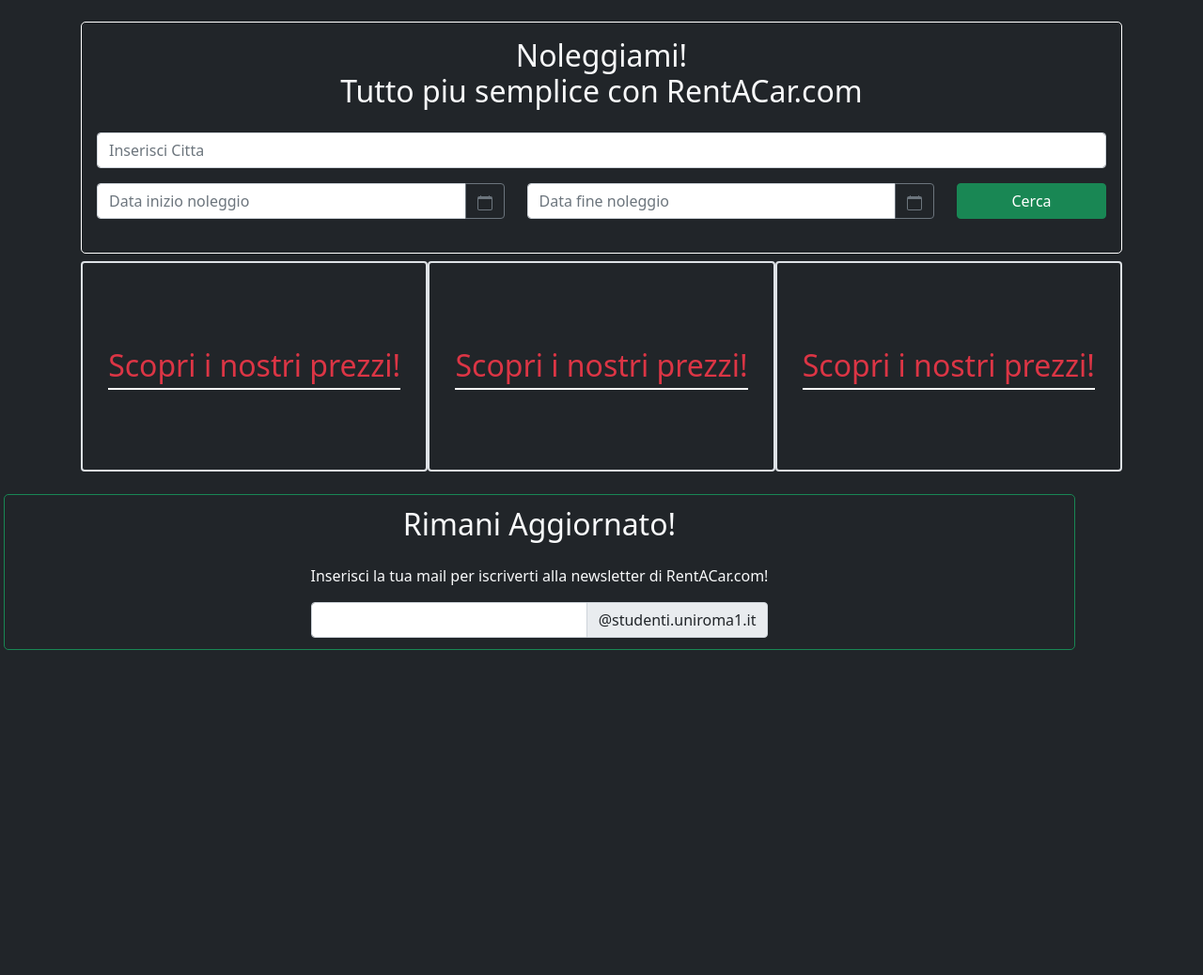
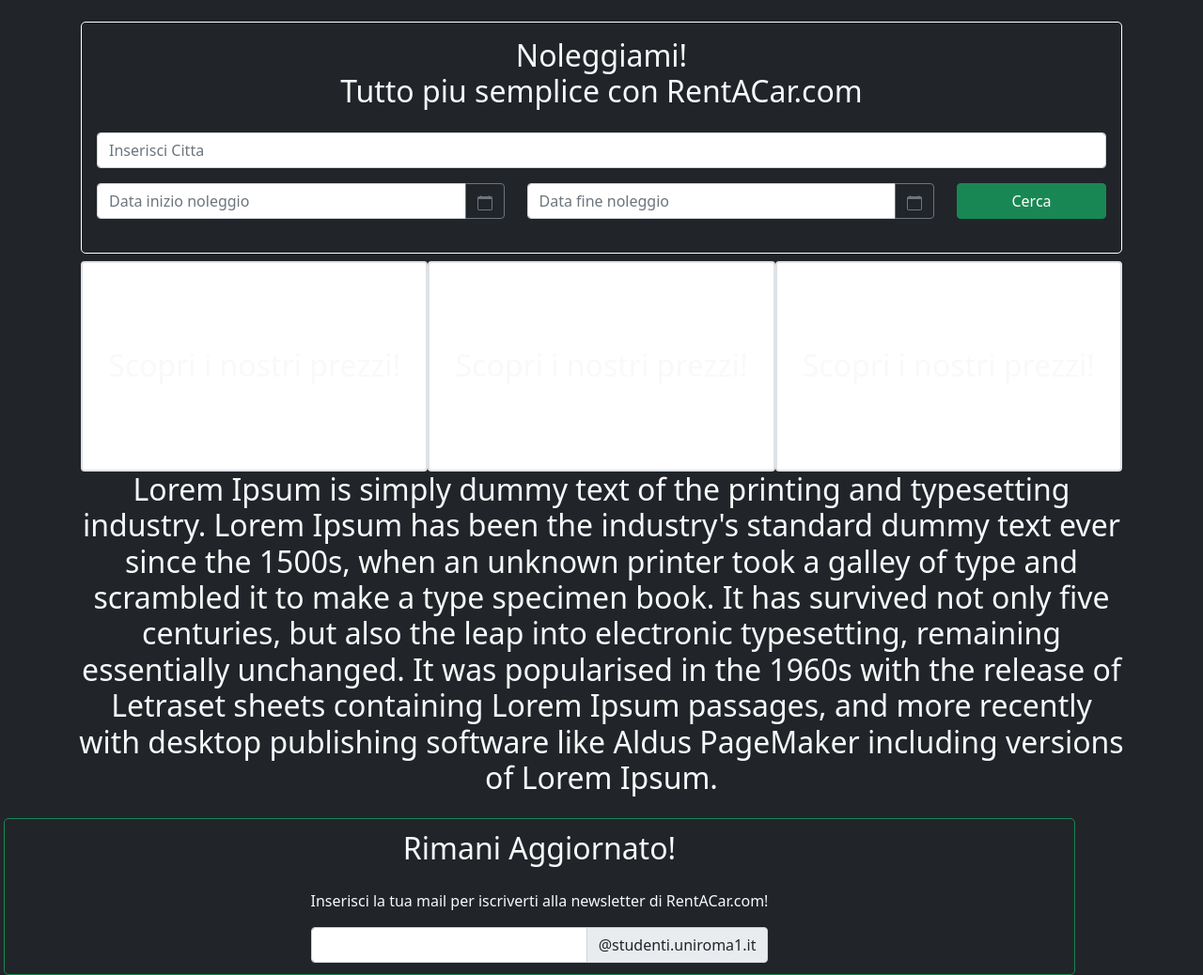
Before and after one commit to uendi-123/ProgettiLTW-1, a PHP site: page /html/index.html in a window 1280 px wide. Shown: the part 60-1098 px from the top of the page at 94% size. Before the commit the page ends 752 px from the top, so only its background shows below. Run offline with PHP 8.4, Linux system fonts and the light colour scheme.

Commit message:
Risolvere .load
.load in main.js ricarica la classe card sovrascrivendo il BG di normalCard, PORCODDIO

```diff
--- a/css/style.css
+++ b/css/style.css
@@ -46,12 +46,15 @@
 }
 
 /* line 39, ../../Google Drive/File VS Code/LTW/ProgettiLTW/scss/style.sass */
+.normalCard {
+  background-color: inherit;
+}
 .activeCard {
-  background-color: #0d6efd;
+  background-color: white;
 }
 
 /* line 43, ../../Google Drive/File VS Code/LTW/ProgettiLTW/scss/style.sass */
-.centerTextCardSpan {
+.normalSpanCard {
   font-size: 2em;
   margin: auto;
   border-bottom: 2px white solid;
@@ -60,8 +63,11 @@
 /* line 48, ../../Google Drive/File VS Code/LTW/ProgettiLTW/scss/style.sass */
 .activeSpanCard {
   font-size: 2em;
+  color: red;
   margin: auto;
   border-bottom: 5px red solid;
 }
-
+.dinamicDiv{
+  background-color: inherit;
+}
 /*# sourceMappingURL=style.css.map */
--- a/html/index.html
+++ b/html/index.html
@@ -71,7 +71,7 @@
             </div>
         </nav>
 
-        <div class="container">
+        <div id="mainDiv" class="container">
             <!-- Box Ricerca -->
             <div class="row mx-lg-1 mx-md-1">
                 <div class="col-6 container searchDiv mt-4 px-3 pb-3 pt-3">
@@ -131,19 +131,19 @@
                 </div>
             </div>
             <!-- Box 3 Cose AJAX -->
-            <div class="row rowCards text-danger mt-2 px-0 mx-lg-1 mx-md-1 justify-content-lg-center justify-content-md-center">
-                <div class="col colSleep card border border-2">
-                    <span class="text-center centerTextCardSpan">Scopri i nostri prezzi!</span>
+            <div class="row rowCards text-light mt-2 px-0 mx-lg-1 mx-md-1 justify-content-lg-center justify-content-md-center">
+                <div id="offerteDiv" class="col card normalCard border border-2 activeCard">
+                    <span class="text-center normalSpanCard">Scopri i nostri prezzi!</span>
                 </div>
-                <div class="col colSleep card border border-2">
-                    <span class="text-center centerTextCardSpan">Scopri i nostri prezzi!</span>
+                <div class="col card normalCard border border-2">
+                    <span class="text-center normalSpanCard">Scopri i nostri prezzi!</span>
                 </div>
-                <div class="col colSleep card border border-2">
-                    <span class="text-center centerTextCardSpan">Scopri i nostri prezzi!</span>
+                <div class="col card normalCard border border-2">
+                    <span class="text-center normalSpanCard">Scopri i nostri prezzi!</span>
                 </div>
             </div>
 
-            <div class="dinamicDiv"></div>
+            <div id="dinamicDiv" class="dinamicDiv"></div>
         </div>
 
         <div class="col col-sm container border border-success mt-4 ms-1 newsletterDiv text-center">
--- /dev/null
+++ b/html/offerte.html
@@ -0,0 +1,28 @@
+<!DOCTYPE html>
+<!DOCTYPE html>
+<html lang="en">
+    <head>
+        <meta charset="UTF-8">
+        <meta http-equiv="X-UA-Compatible" content="IE=edge">
+        <meta name="viewport" content="width=device-width, initial-scale=1.0">
+        <title>Document</title>
+
+        <!-- JS Files -->
+        <script src="https://cdnjs.cloudflare.com/ajax/libs/jquery/3.6.0/jquery.min.js" integrity="sha512-894YE6QWD5I59HgZOGReFYm4dnWc1Qt5NtvYSaNcOP+u1T9qYdvdihz0PPSiiqn/+/3e7Jo4EaG7TubfWGUrMQ==" crossorigin="anonymous"></script>
+        <script src="https://cdnjs.cloudflare.com/ajax/libs/moment.js/2.29.1/moment.min.js" integrity="sha512-qTXRIMyZIFb8iQcfjXWCO8+M5Tbc38Qi5WzdPOYZHIlZpzBHG3L3by84BBBOiRGiEb7KKtAOAs5qYdUiZiQNNQ==" crossorigin="anonymous"></script>
+        <!-- <script src="../bootstrap-5.0.0-dist/js/bootstrap.bundle.js"></script> -->
+        <script src="https://cdn.jsdelivr.net/npm/bootstrap@5.0.0/dist/js/bootstrap.bundle.min.js" integrity="sha384-p34f1UUtsS3wqzfto5wAAmdvj+osOnFyQFpp4Ua3gs/ZVWx6oOypYoCJhGGScy+8" crossorigin="anonymous"></script>
+        <script src="https://cdnjs.cloudflare.com/ajax/libs/bootstrap-datepicker/1.9.0/js/bootstrap-datepicker.min.js" integrity="sha512-T/tUfKSV1bihCnd+MxKD0Hm1uBBroVYBOYSk1knyvQ9VyZJpc/ALb4P0r6ubwVPSGB2GvjeoMAJJImBG12TiaQ==" crossorigin="anonymous"></script>
+
+        <!-- CSS Files -->
+        <!-- <link rel="stylesheet" href="../bootstrap-5.0.0-dist/css/bootstrap.min.css"> -->
+        <link href="https://cdn.jsdelivr.net/npm/bootstrap@5.0.0/dist/css/bootstrap.min.css" rel="stylesheet" integrity="sha384-wEmeIV1mKuiNpC+IOBjI7aAzPcEZeedi5yW5f2yOq55WWLwNGmvvx4Um1vskeMj0" crossorigin="anonymous">
+        <link rel="stylesheet" href="https://cdnjs.cloudflare.com/ajax/libs/bootstrap-datepicker/1.9.0/css/bootstrap-datepicker.min.css" integrity="sha512-mSYUmp1HYZDFaVKK//63EcZq4iFWFjxSL+Z3T/aCt4IO9Cejm03q3NKKYN6pFQzY0SBOr8h+eCIAZHPXcpZaNw==" crossorigin="anonymous" />
+
+    </head>
+    <body>
+        <div class="text-center text-light">
+            <h2>Lorem Ipsum is simply dummy text of the printing and typesetting industry. Lorem Ipsum has been the industry's standard dummy text ever since the 1500s, when an unknown printer took a galley of type and scrambled it to make a type specimen book. It has survived not only five centuries, but also the leap into electronic typesetting, remaining essentially unchanged. It was popularised in the 1960s with the release of Letraset sheets containing Lorem Ipsum passages, and more recently with desktop publishing software like Aldus PageMaker including versions of Lorem Ipsum.</h2>
+        </div>
+    </body>
+</html>
--- a/js/main.js
+++ b/js/main.js
@@ -1,8 +1,15 @@
 $(document).ready(function(){
-    $('.col').click(function(){
-        $('.col').removeClass('activeCard');
-        $('.col').children('span').removeClass('activeSpanCard');
-        $(this).toggleClass('activeCard');
-        $(this).children('span').toggleClass('activeSpanCard')
+    $('#dinamicDiv').load('../html/offerte.html');
+
+    $('.normalCard').click(function(){
+        $('.normalCard').removeClass('activeCard');
+        $(this).addClass('activeCard');
+
+        $('.normalCard').children('span').removeClass('activeSpanCard');
+        $(this).children('span').addClass('activeSpanCard');
+
+        if($(this).attr('id') === 'offerteDiv'){
+            $('#dinamicDiv').load('../html/offerte.html');
+        }
     })
 })
```
